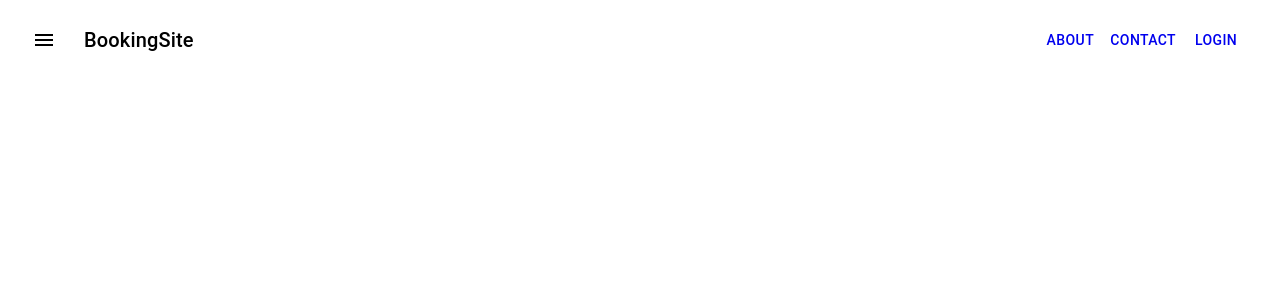
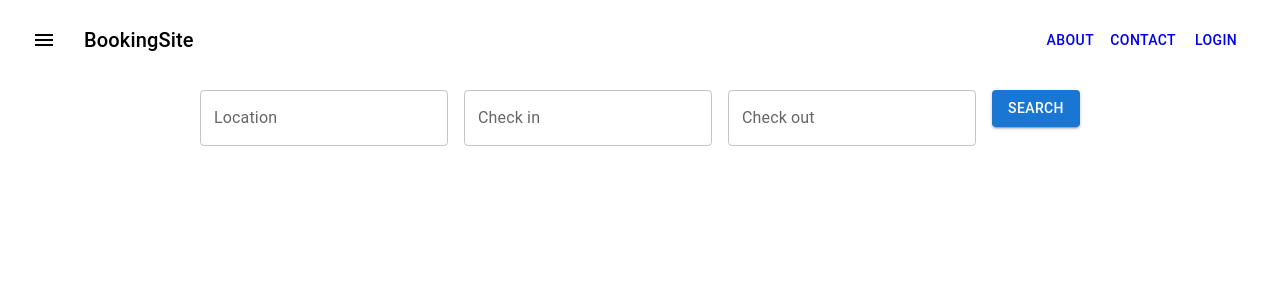
Before and after one commit to youngthomas123/BookingFE, a React (Vite) app: page / in a window 1280 px wide. Shown: the top 300 px of the page. Built offline with nearby package versions, Linux system fonts and the light colour scheme.

Commit message:
Searchbar

```diff
--- a/package.json
+++ b/package.json
@@ -16,6 +16,8 @@
     "@mui/icons-material": "^5.14.16",
     "@mui/material": "^5.14.17",
     "@mui/system": "^5.14.17",
+    "@mui/x-date-pickers": "^6.18.1",
+    "dayjs": "^1.11.10",
     "react": "^18.2.0",
     "react-dom": "^18.2.0",
     "react-router-dom": "^6.18.0"
--- a/src/components/SearchFilter.jsx
+++ b/src/components/SearchFilter.jsx
@@ -0,0 +1,50 @@
+
+import Grid from '@mui/material/Grid';
+import TextField from '@mui/material/TextField';
+import Button from '@mui/material/Button';
+import { AdapterDayjs } from '@mui/x-date-pickers/AdapterDayjs';
+import { LocalizationProvider } from '@mui/x-date-pickers/LocalizationProvider';
+import { DatePicker } from '@mui/x-date-pickers/DatePicker';
+
+export default function SearchFilter() {
+  const handleOnSubmit = (event) => {
+    event.preventDefault();
+    const formData = new FormData(event.target);
+    const location = formData.get('Location');
+    console.log('Location:', location);
+  };
+
+  return (
+    <form onSubmit={handleOnSubmit}>
+    <Grid container spacing={2} direction="row" justifyContent="center">
+
+      <Grid item>
+          <TextField
+            name="Location"
+            label="Location"
+            variant="outlined"
+          />
+        </Grid>
+
+        <Grid item>
+         <LocalizationProvider dateAdapter={AdapterDayjs}>
+            <DatePicker label="Check in" />
+          </LocalizationProvider>
+        </Grid>
+
+        <Grid item>
+         <LocalizationProvider dateAdapter={AdapterDayjs}>
+            <DatePicker label="Check out" />
+          </LocalizationProvider>
+        </Grid>
+
+          <Grid item>
+          <Button type="submit" variant="contained" color="primary">
+            Search
+          </Button>
+          </Grid>
+
+    </Grid>
+    </form>
+  );
+}
--- a/src/pages/RootPage.jsx
+++ b/src/pages/RootPage.jsx
@@ -1,5 +1,7 @@
 import { Outlet } from "react-router-dom"
 import NavBar from "../components/NavBar"
+import SearchFilter from "../components/SearchFilter"
+
 
 
 export default function RootPage()
@@ -7,6 +9,9 @@ export default function RootPage()
     return (
         <>
         <NavBar/>
+        <br/>
+        <SearchFilter/>
+
 
 
         <Outlet/>
```
Also changed, not shown: 1 other file (tests, documents, lock files or other folders).
